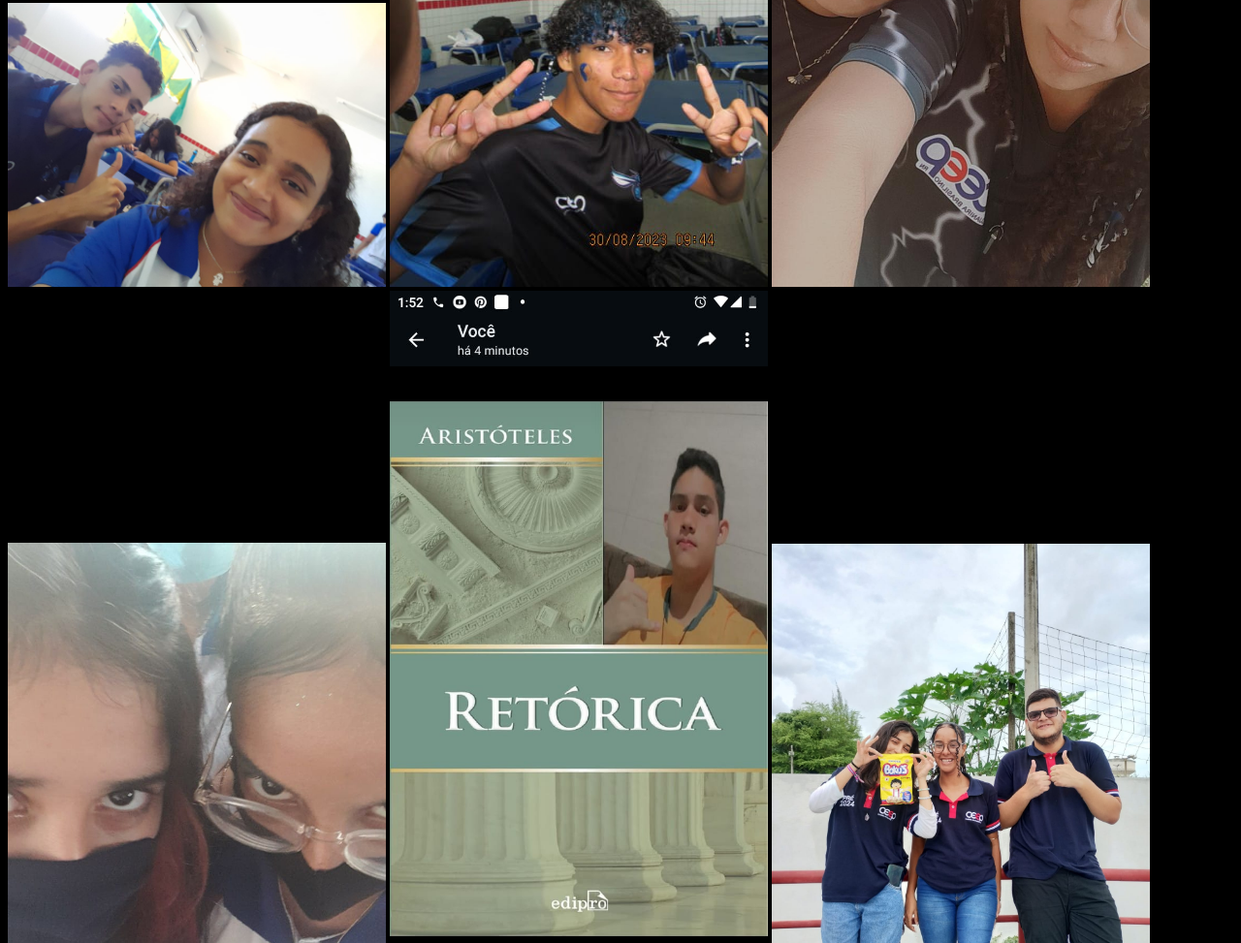
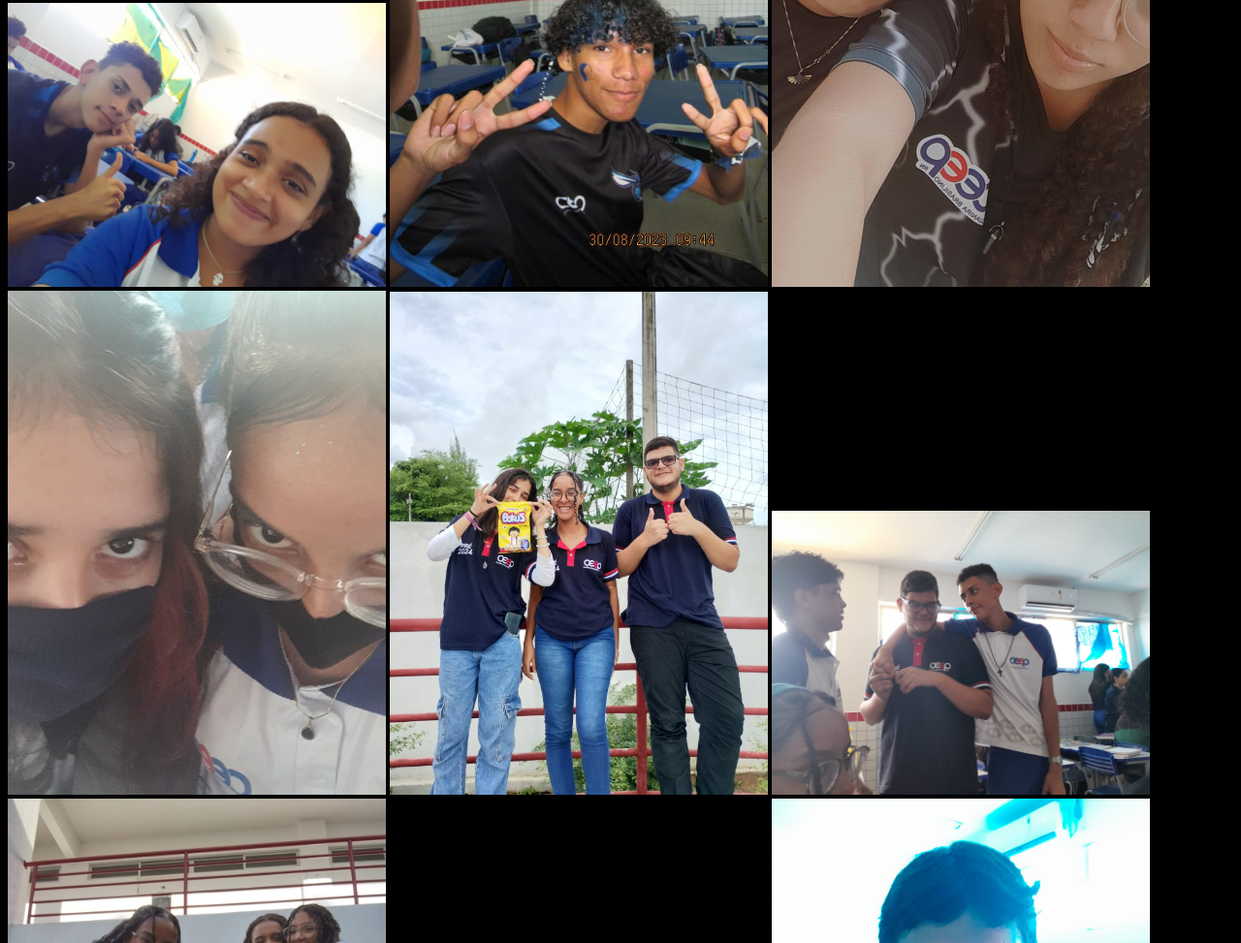
Before and after one commit to soul-sin/the-firma, a plain HTML site: page imagens.html in a window 1280 px wide. Shown: the part 3227-4200 px from the top of the page at 97% size. Drawn offline with Linux system fonts and the light colour scheme.

Commit message:
Update imagens.html

```diff
--- a/imagens.html
+++ b/imagens.html
@@ -32,7 +32,6 @@
         <img src="img17.jpeg" width="390">
         <img src="img18.jpeg" width="390">
         <img src="img19.jpeg" width="390">
-        <img src="img20.jpeg" width="390">
         <img src="img21.jpeg" width="390">
         <img src="img22.jpeg" width="390">
         <img src="img23.jpeg" width="390">
```
